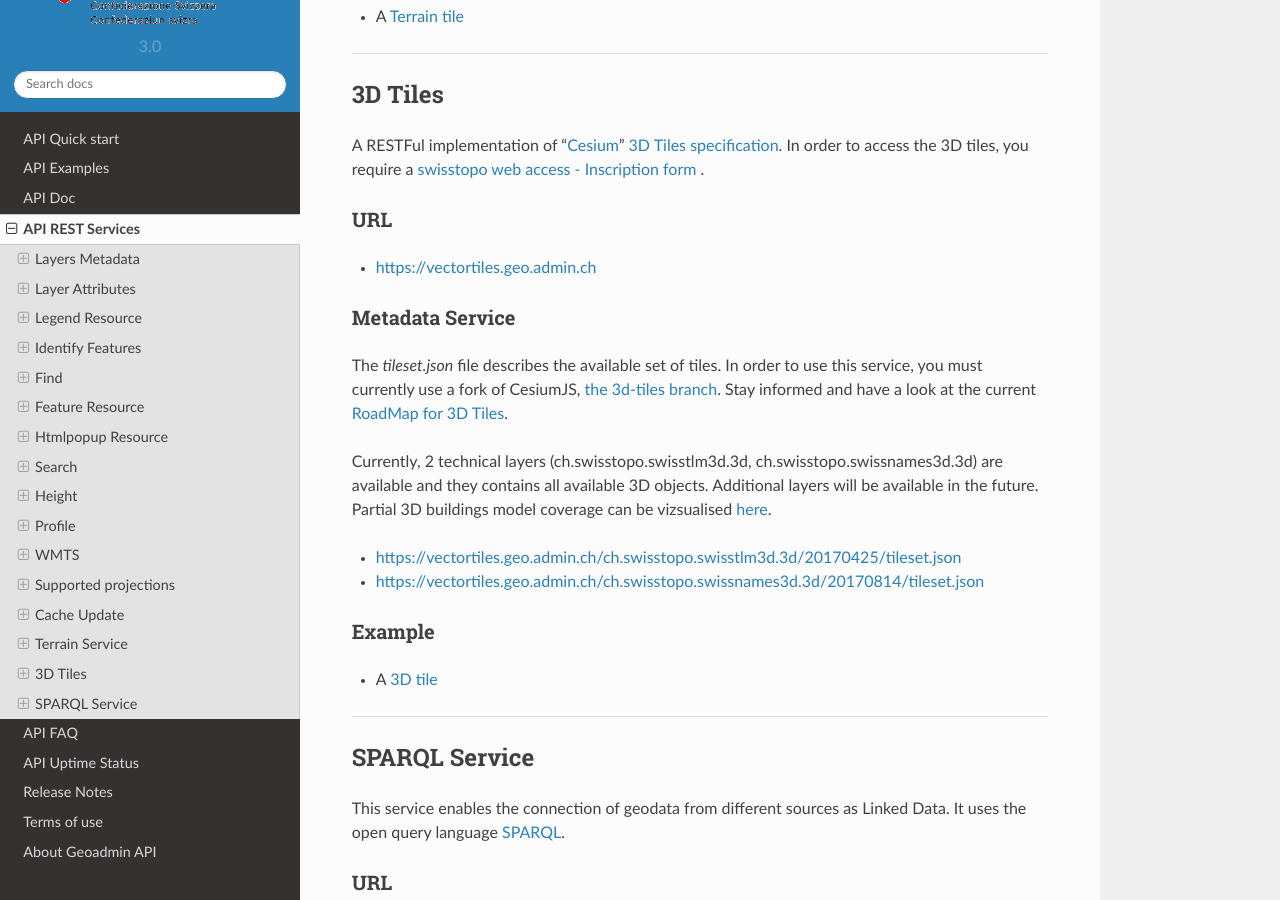
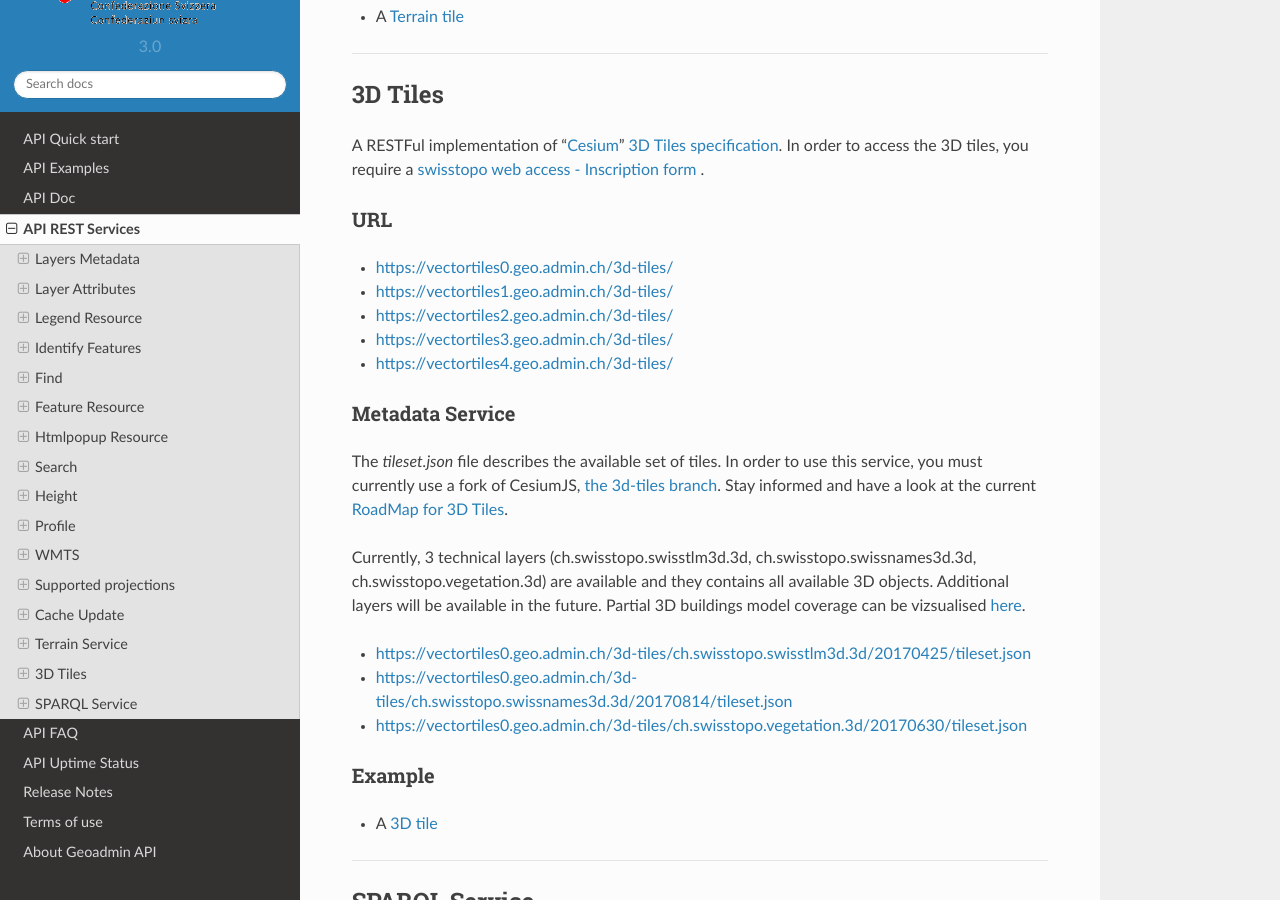
Before and after one commit to swisstopo-test/doc-chsdi3, a Sphinx documentation site: the page built from source/services/sdiservices.rst, in a window 1280 px wide and 900 px high, scrolled down 23104 px. Built offline with Sphinx 7.4.7 and the Read the Docs theme 2.0.0, drawn with Linux system fonts in a browser that asks for light colours; comment, search, counter and statistics services are not loaded.

Commit message:
Use new vectortiles urls

```diff
--- a/source/services/sdiservices.rst
+++ b/source/services/sdiservices.rst
@@ -1049,22 +1049,27 @@ In order to access the 3D tiles, you require a `swisstopo web access - Inscripti
 URL
 ***
 
-- https://vectortiles.geo.admin.ch
+- https://vectortiles0.geo.admin.ch/3d-tiles/
+- https://vectortiles1.geo.admin.ch/3d-tiles/
+- https://vectortiles2.geo.admin.ch/3d-tiles/
+- https://vectortiles3.geo.admin.ch/3d-tiles/
+- https://vectortiles4.geo.admin.ch/3d-tiles/
 
 Metadata Service
 ****************
 
 The `tileset.json` file describes the available set of tiles. In order to use this service, you must currently use a fork of CesiumJS, `the 3d-tiles branch <https://github.com/AnalyticalGraphicsInc/cesium/tree/3d-tiles>`_. Stay informed and have a look at the current `RoadMap for 3D Tiles <https://github.com/AnalyticalGraphicsInc/cesium/issues/3241>`_.
 
-Currently, 2 technical layers (ch.swisstopo.swisstlm3d.3d, ch.swisstopo.swissnames3d.3d) are available and they contains all available 3D objects. Additional layers will be available in the future. Partial 3D buildings model coverage can be vizsualised `here <https://s.geo.admin.ch/70fb32e692>`_.
+Currently, 3 technical layers (ch.swisstopo.swisstlm3d.3d, ch.swisstopo.swissnames3d.3d, ch.swisstopo.vegetation.3d) are available and they contains all available 3D objects. Additional layers will be available in the future. Partial 3D buildings model coverage can be vizsualised `here <https://s.geo.admin.ch/70fb32e692>`_.
 
-- https://vectortiles.geo.admin.ch/ch.swisstopo.swisstlm3d.3d/20170425/tileset.json
-- https://vectortiles.geo.admin.ch/ch.swisstopo.swissnames3d.3d/20170814/tileset.json
+- https://vectortiles0.geo.admin.ch/3d-tiles/ch.swisstopo.swisstlm3d.3d/20170425/tileset.json
+- https://vectortiles0.geo.admin.ch/3d-tiles/ch.swisstopo.swissnames3d.3d/20170814/tileset.json
+- https://vectortiles0.geo.admin.ch/3d-tiles/ch.swisstopo.vegetation.3d/20170630/tileset.json
 
 Example
 *******
 
-* A `3D tile <https://vectortiles.geo.admin.ch/ch.swisstopo.swisstlm3d.3d/20170425/8/41/41.b3dm?v=1.0>`_
+* A `3D tile <https://vectortiles0.geo.admin.ch/3d-tiles/ch.swisstopo.swisstlm3d.3d/20170425/8/41/41.b3dm?v=1.0>`_
 
 .. _sparql_description:
 
```
